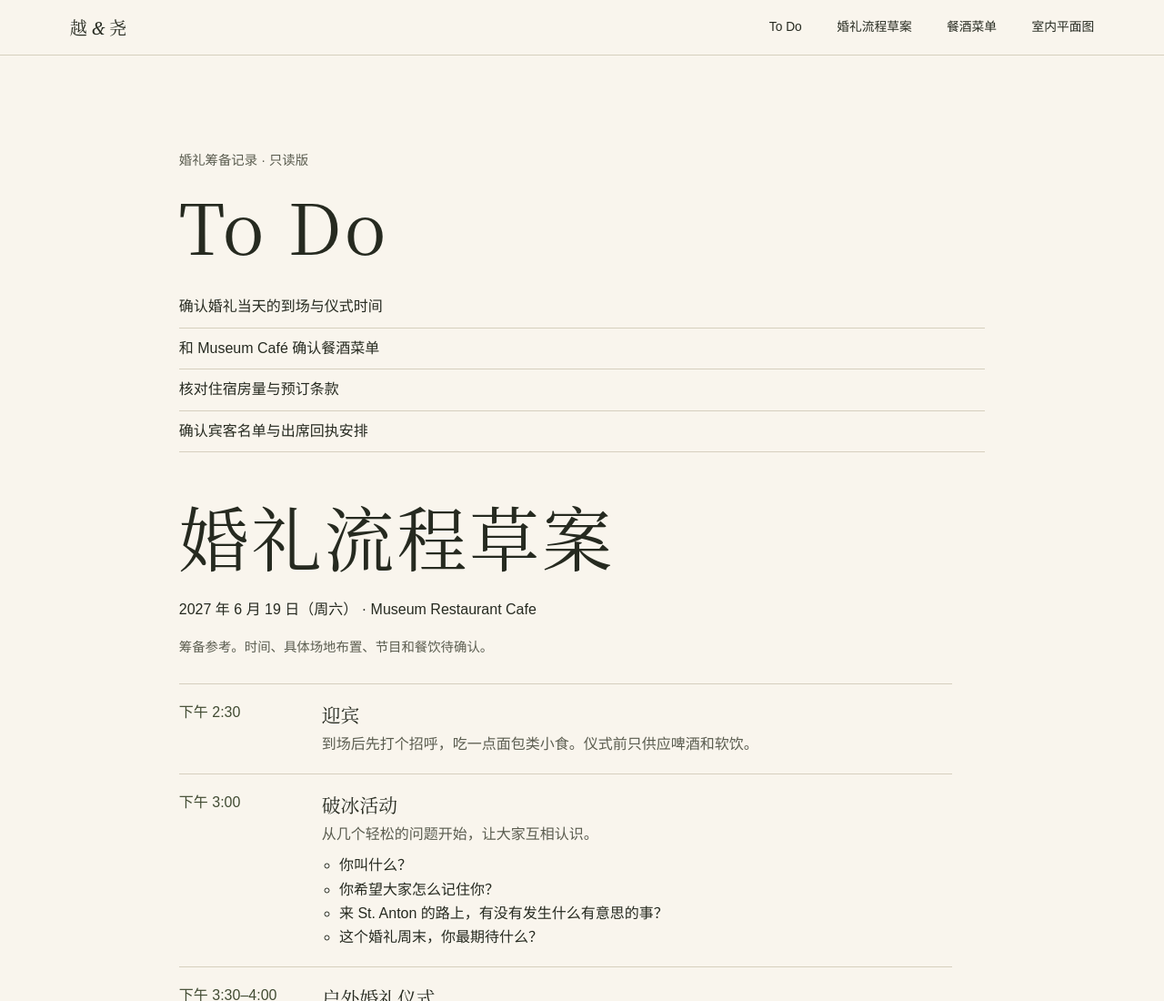
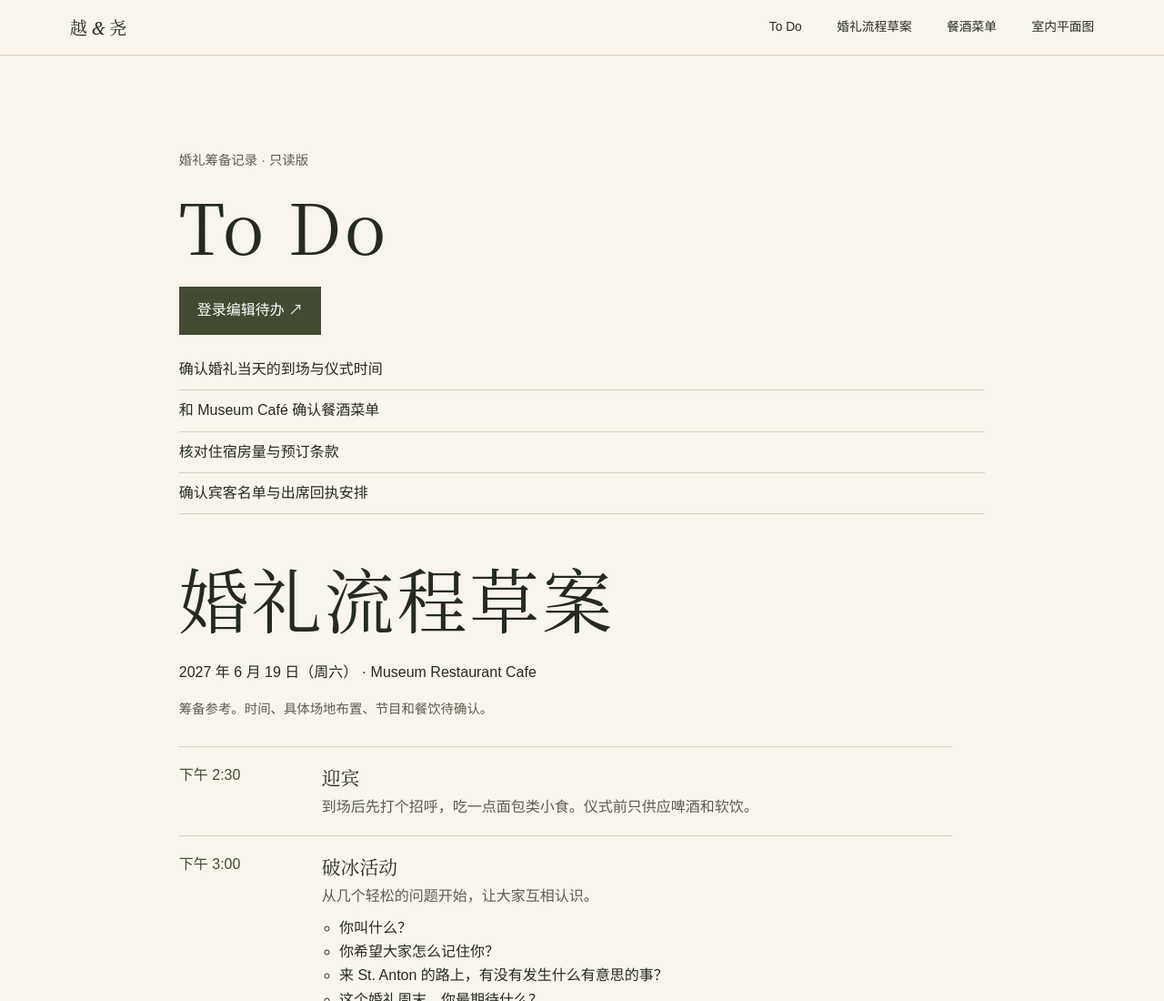
Before and after one commit to logan-siyao-peng/yueyao, a plain HTML site: page plan/index.html in a window 1280 px wide. Shown: the top 1100 px of the page at 91% size. Drawn offline with Linux system fonts and the light colour scheme.

Commit message:
Link planning page to private shared tasks

```diff
--- a/plan/index.html
+++ b/plan/index.html
@@ -21,6 +21,7 @@
     <p class="plan-note">婚礼筹备记录 · 只读版</p>
     <section id="todo" aria-labelledby="todo-title">
       <h1 id="todo-title">To Do</h1>
+      <p><a class="button" href="https://yueyao-rsvp.loganpeng1992.workers.dev/todo">登录编辑待办 ↗</a></p>
       <ul class="guide-list">
         <li>确认婚礼当天的到场与仪式时间</li>
         <li>和 Museum Café 确认餐酒菜单</li>
```
